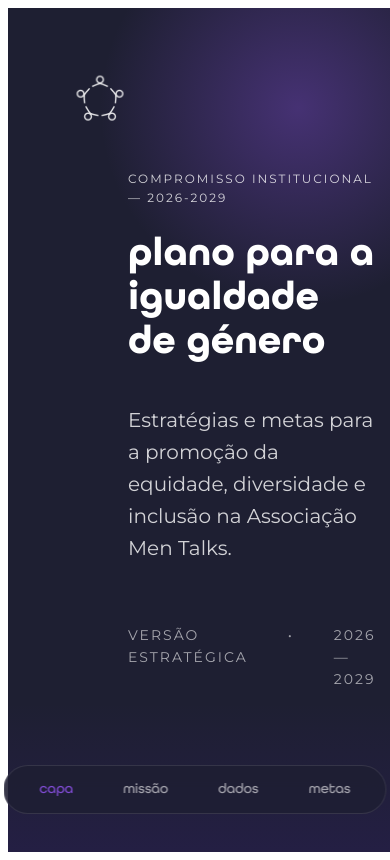
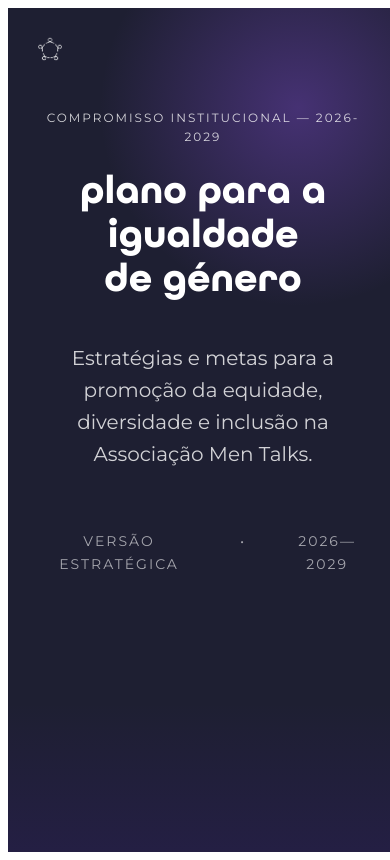
Before and after one commit to barbizani/MenTalks_repo, a website built with Vite: page politica.html in a window 390 px wide. Built offline with nearby package versions, Linux system fonts and the light colour scheme.

Commit message:
UI: Aligned brand icon with content and implemented full responsive design for mobile

```diff
--- a/politica.html
+++ b/politica.html
@@ -18,8 +18,8 @@
     </style>
 </head>
 <body>
-    <div style="position: fixed; top: 40px; left: 40px; z-index: 1000; pointer-events: none; mix-blend-mode: screen;">
-        <img src="/src/assets/icons/IMG_3074.png" alt="Conversation Icon" style="width: 120px; height: auto; filter: invert(1);">
+    <div class="floating-brand-icon">
+        <img src="/src/assets/icons/IMG_3074.png" alt="Conversation Icon">
     </div>
     <div class="deck-container" id="deck">
         <!-- SLIDE 0: COVER -->
@@ -35,7 +35,7 @@
                         <span>2026—2029</span>
                     </div>
                 </div>
-                <div style="flex: 1; display: flex; justify-content: flex-end; align-items: center;">
+                <div class="logo-right" style="flex: 1; display: flex; justify-content: flex-end; align-items: center;">
                     <img src="/src/assets/logos/mentalks_TLCS_white (2).png" alt="Large Men Talks Logo" style="width: 100%; max-width: 500px; opacity: 0.6;">
                 </div>
             </header>
--- a/src/docs.css
+++ b/src/docs.css
@@ -388,9 +388,72 @@
   font-size: 14px;
 }
 
-@media print {
-  .doc-page {
-    margin: 0;
-    box-shadow: none;
+
+.floating-brand-icon {
+  position: fixed;
+  top: 40px;
+  left: 60px;
+  z-index: 1000;
+  pointer-events: none;
+  mix-blend-mode: screen;
+}
+
+.floating-brand-icon img {
+  width: 100px;
+  height: auto;
+  filter: invert(1);
+}
+
+/* Responsive adjustments */
+@media (max-width: 1024px) {
+  .floating-brand-icon {
+    left: 60px;
+    top: 30px;
+  }
+  .floating-brand-icon img {
+    width: 80px;
+  }
+  .doc-header {
+    padding: 0 60px !important;
   }
 }
+
+@media (max-width: 768px) {
+  .floating-brand-icon {
+    left: 20px;
+    top: 20px;
+  }
+  .floating-brand-icon img {
+    width: 60px;
+  }
+  .doc-header {
+    flex-direction: column !important;
+    padding: 100px 30px 40px !important;
+    text-align: center;
+    justify-content: flex-start !important;
+  }
+  .doc-header h1 {
+    font-size: 40px !important;
+  }
+  .doc-header .logo-right {
+    display: none !important;
+  }
+  .feature-grid, .stats-grid {
+    grid-template-columns: 1fr !important;
+  }
+  .deck-nav {
+    display: none; /* Hide horizontal nav on mobile, use standard scroll */
+  }
+  .deck-container {
+    overflow-y: auto;
+    overflow-x: hidden;
+    flex-direction: column;
+    scroll-snap-type: y mandatory;
+  }
+  .doc-page.slide {
+    min-width: 100vw;
+    height: auto;
+    min-height: 100vh;
+    scroll-snap-align: start;
+  }
+}
--- a/src/style.css
+++ b/src/style.css
@@ -290,4 +290,61 @@
   .hero-actions {
     flex-direction: column;
   }
+
+  .deck-nav {
+    display: none;
+  }
+
+  .deck-container {
+    overflow-y: auto;
+    overflow-x: hidden;
+    flex-direction: column;
+    scroll-snap-type: y mandatory;
+  }
+
+  .deck-slide {
+    min-width: 100vw;
+    height: auto;
+    min-height: 100vh;
+    scroll-snap-align: start;
+    padding: 100px 20px 40px !important;
+  }
+
+  .deck-slide > div {
+    flex-direction: column !important;
+    text-align: center;
+    gap: 40px !important;
+  }
+
+  .logo-right {
+    display: none !important;
+  }
+
+  .floating-brand-icon {
+    left: 20px !important;
+    top: 20px !important;
+  }
+
+  .floating-brand-icon img {
+    width: 60px !important;
+  }
 }
+
+.floating-brand-icon {
+  position: fixed;
+  top: 40px;
+  left: 60px; /* Aligned with standard container padding/gutters */
+  z-index: 1000;
+  pointer-events: none;
+  mix-blend-mode: screen;
+}
+
+.floating-brand-icon img {
+  width: 100px;
+  height: auto;
+  filter: invert(1);
+}
+
+.logo-right {
+  transition: var(--transition);
+}
```
Also changed, not shown: index.html (+3 -2 lines), relatorio-2025.html (+3 -3 lines).
